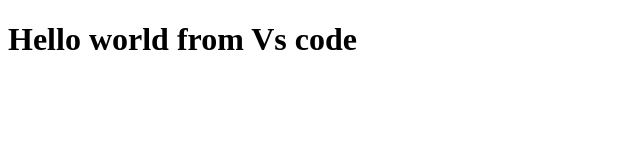
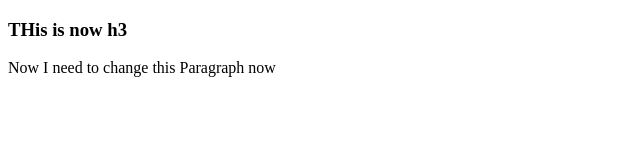
Before and after one commit to developerchanchal1/delta-demo, a plain HTML site: page index.html in a window 1280 px wide. Shown: the whole page, without its empty margins (0-640 px from the left). Drawn offline with Linux system fonts and the light colour scheme.

Commit message:
3. From VS Code

```diff
--- a/index.html
+++ b/index.html
@@ -6,6 +6,7 @@
     <title>Welcome</title>
 </head>
 <body>
-    <h1>Hello world from Vs code</h1>
+    <h3>THis is now h3</h3>
+    <p>Now I need to change this Paragraph now</p>
 </body>
 </html>
```
